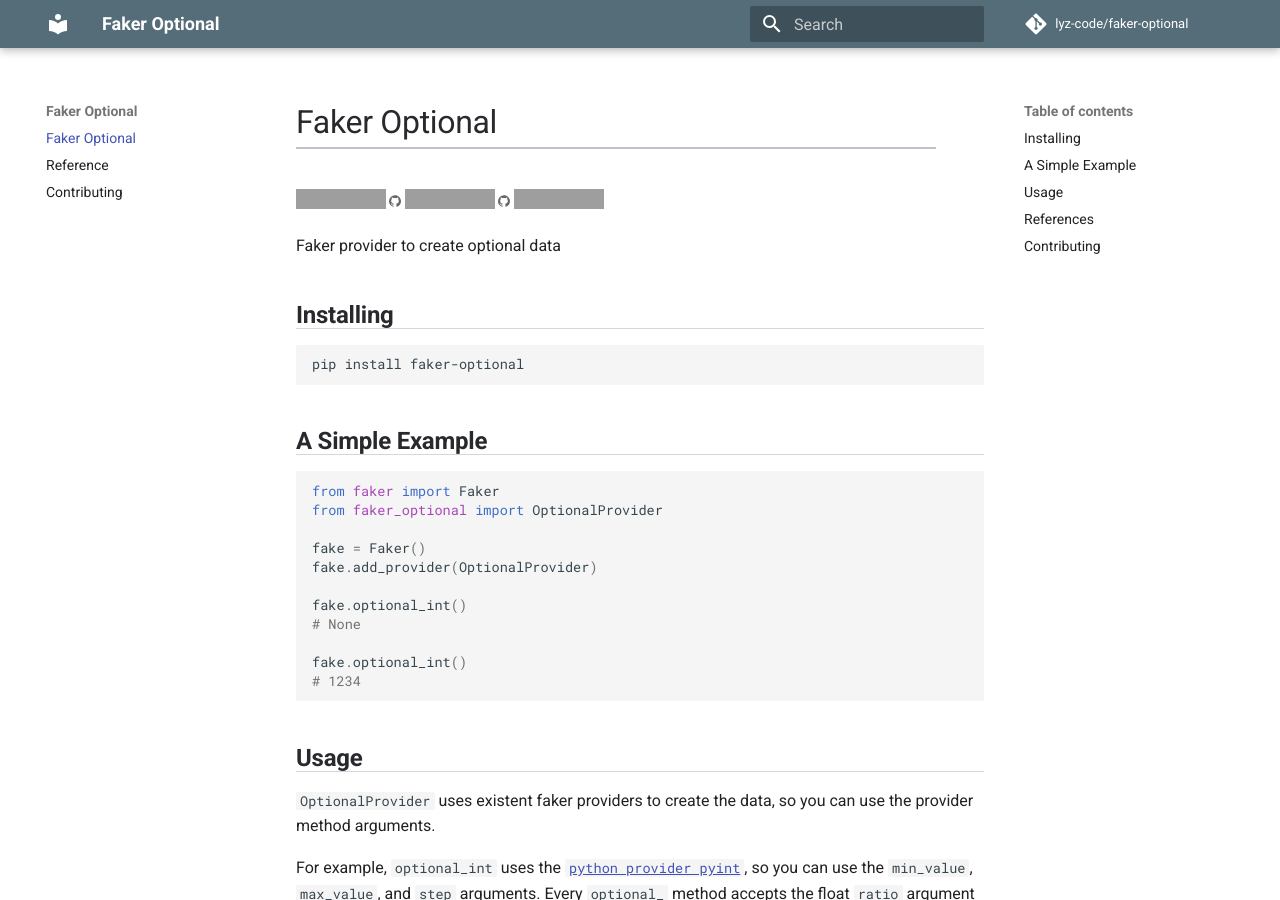
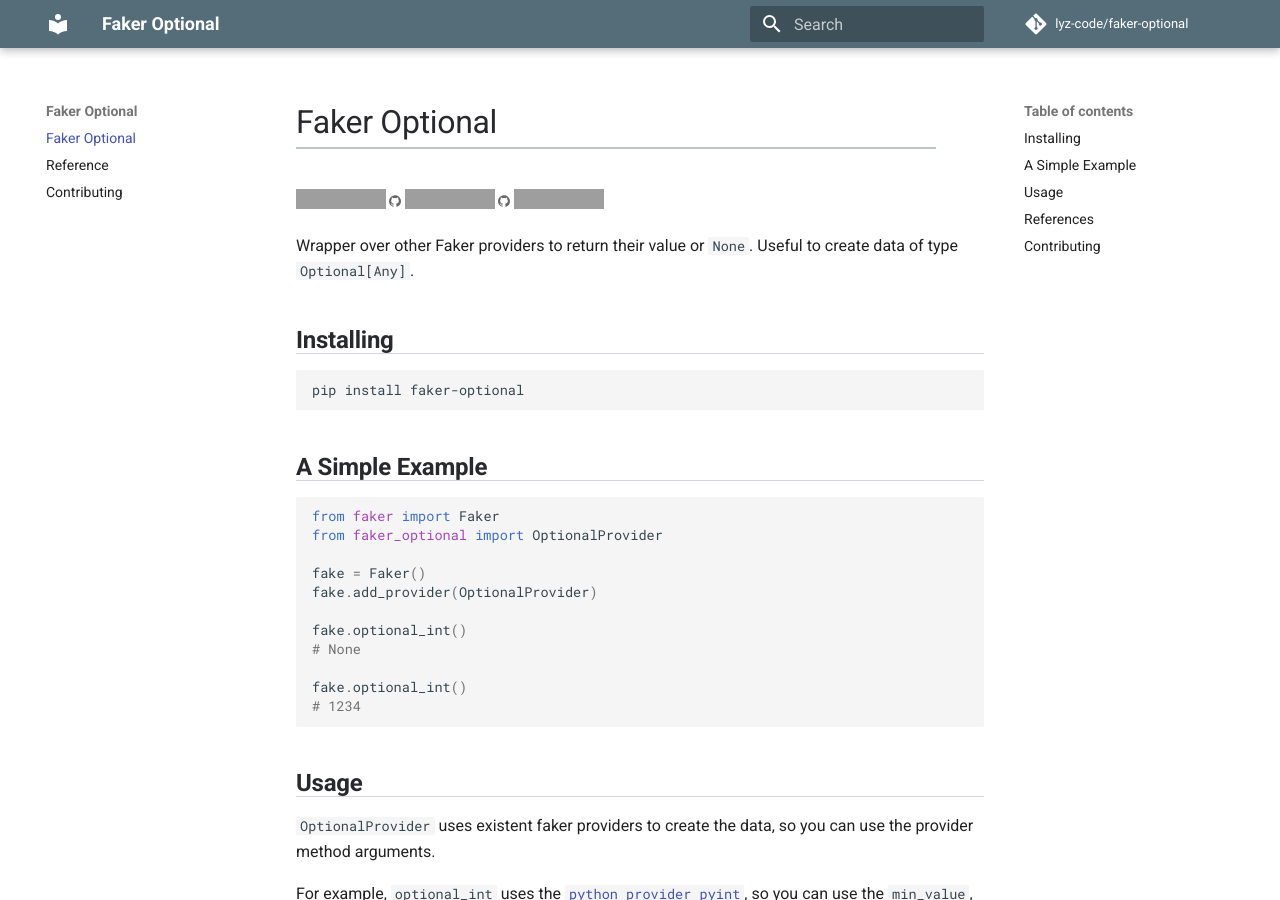
Before and after one commit to lyz-code/faker-optional, an MkDocs documentation site: the page built from docs/index.md, in a window 1280 px wide and 900 px high. Built offline with MkDocs 1.6.1 and Material for MkDocs 9.7.7, drawn with Linux system fonts in a browser that asks for light colours; comment, search, counter and statistics services are not loaded; grey boxes are pictures that could not be loaded.

Commit message:
doc: improve program description

```diff
--- a/docs/index.md
+++ b/docs/index.md
@@ -2,7 +2,8 @@
 [![Actions Status](https://github.com/lyz-code/faker-optional/workflows/Build/badge.svg)](https://github.com/lyz-code/faker-optional/actions)
 [![Coverage Status](https://coveralls.io/repos/github/lyz-code/faker-optional/badge.svg?branch=master)](https://coveralls.io/github/lyz-code/faker-optional?branch=master)
 
-Faker provider to create optional data
+Wrapper over other Faker providers to return their value or `None`. Useful to
+create data of type `Optional[Any]`.
 
 # Installing
 
--- a/setup.py
+++ b/setup.py
@@ -20,7 +20,10 @@
 setup(
     name="faker-optional",
     version=version,
-    description="Faker provider to create optional data",
+    description=(
+        "Wrapper over other Faker providers to return their value or `None`. Useful to "
+        "create data of type `Optional[Any]`.",
+    ),
     author="Lyz",
     author_email="lyz-code-security-advisories@riseup.net",
     license="GNU General Public License v3",
```
Also changed, not shown: README.md (+2 -1 lines).
